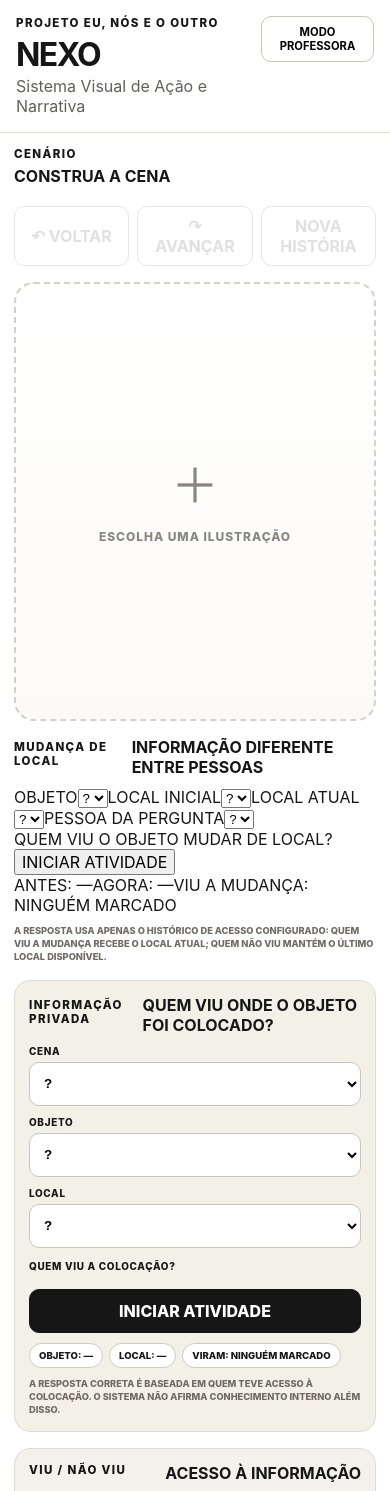
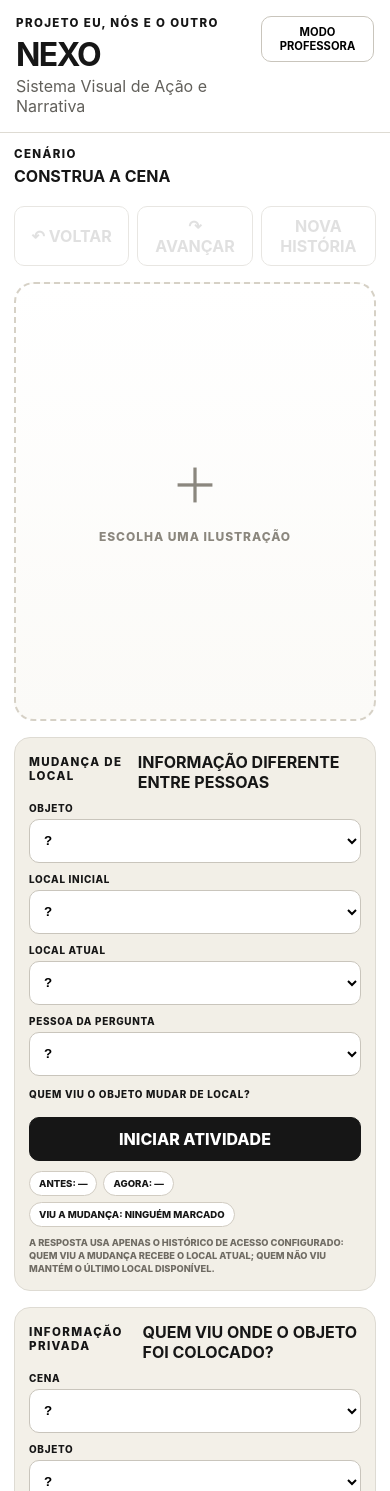
Before and after one commit to aeduardasantana/nexo, a React (Vite) app: page / in a window 390 px wide. Shown: the top 1491 px of the page. Built offline with nearby package versions, Linux system fonts and the light colour scheme.

Commit message:
style: add relocation perspective interface [edufertanapo]

```diff
--- a/src/styles.css
+++ b/src/styles.css
@@ -2496,3 +2496,150 @@ button:disabled { opacity: .42; cursor: not-allowed; }
     grid-template-columns: 1fr;
   }
 }
+
+
+.relocation-builder {
+  border: 1px solid #dedbd3;
+  border-radius: 16px;
+  padding: 14px;
+  background: #f2efe7;
+}
+
+.relocation-config {
+  display: grid;
+  grid-template-columns: repeat(4, minmax(140px, 1fr));
+  gap: 10px;
+}
+
+.relocation-config label {
+  display: grid;
+  gap: 5px;
+}
+
+.relocation-config label span,
+.relocation-witnesses > span {
+  font-size: .62rem;
+  font-weight: 850;
+  letter-spacing: .07em;
+}
+
+.relocation-config select {
+  min-height: 44px;
+  border: 1px solid #c9c5bc;
+  border-radius: 10px;
+  background: #fff;
+  padding: 8px 10px;
+  font-weight: 800;
+}
+
+.relocation-witnesses {
+  margin-top: 12px;
+  display: grid;
+  gap: 7px;
+}
+
+.relocation-witnesses > div {
+  display: flex;
+  gap: 8px;
+  overflow-x: auto;
+}
+
+.relocation-witnesses button {
+  min-width: 132px;
+  min-height: 108px;
+  border: 1px solid #d1ccc2;
+  border-radius: 12px;
+  background: #fff;
+  display: grid;
+  justify-items: center;
+  align-content: center;
+  gap: 4px;
+  cursor: pointer;
+}
+
+.relocation-witnesses button.active {
+  background: #161616;
+  color: #fff;
+  border-color: #161616;
+}
+
+.relocation-witnesses button strong {
+  font-size: .64rem;
+}
+
+.relocation-witnesses button small {
+  font-size: .52rem;
+  font-weight: 800;
+  text-align: center;
+}
+
+.relocation-start {
+  width: 100%;
+  min-height: 44px;
+  margin-top: 10px;
+  border: 1px solid #161616;
+  border-radius: 10px;
+  background: #161616;
+  color: #fff;
+  font-weight: 850;
+  cursor: pointer;
+}
+
+.relocation-question {
+  margin-top: 12px;
+  border: 1px solid #cbc5bb;
+  border-radius: 12px;
+  background: #fff;
+  padding: 14px;
+  display: grid;
+  gap: 12px;
+  text-align: center;
+}
+
+.relocation-question > strong {
+  font-size: .82rem;
+}
+
+.relocation-question > div {
+  display: grid;
+  grid-template-columns: 1fr 1fr;
+  gap: 10px;
+}
+
+.relocation-question button {
+  min-height: 70px;
+  border: 1px solid #c9c5bc;
+  border-radius: 10px;
+  background: #fff;
+  font-weight: 850;
+  cursor: pointer;
+}
+
+.relocation-summary {
+  margin-top: 10px;
+  display: flex;
+  flex-wrap: wrap;
+  gap: 6px;
+}
+
+.relocation-summary span {
+  border: 1px solid #d1ccc2;
+  border-radius: 999px;
+  background: #fff;
+  padding: 6px 9px;
+  font-size: .6rem;
+  font-weight: 850;
+}
+
+@media (max-width: 900px) {
+  .relocation-config {
+    grid-template-columns: 1fr 1fr;
+  }
+}
+
+@media (max-width: 640px) {
+  .relocation-config,
+  .relocation-question > div {
+    grid-template-columns: 1fr;
+  }
+}
```
